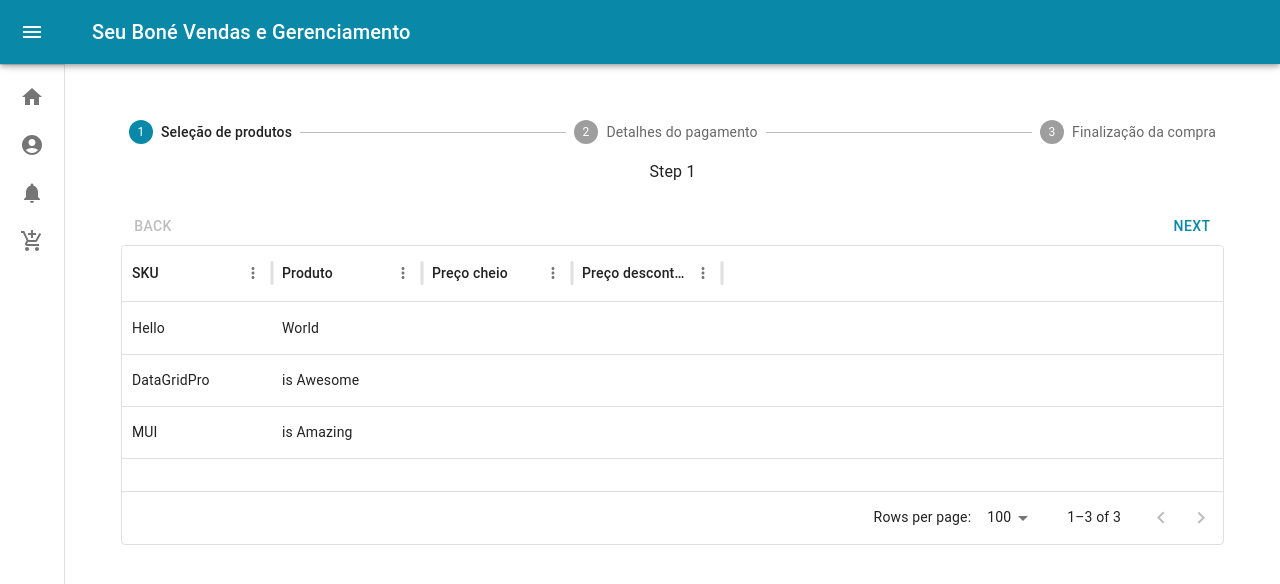
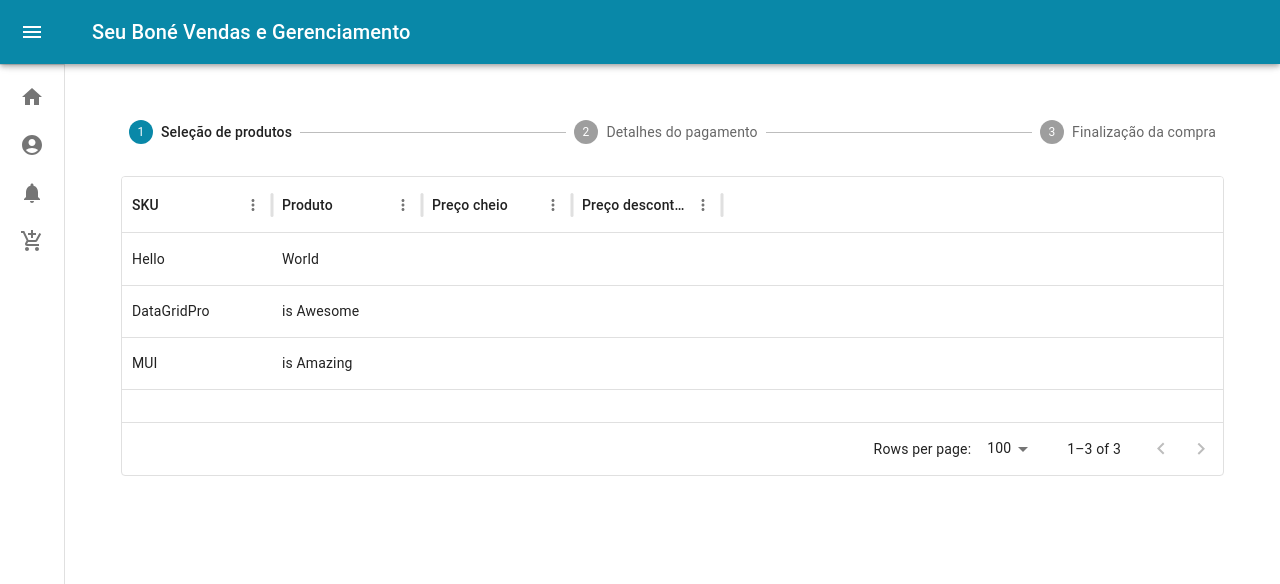
Before and after one commit to marioxaxa/Case-tech, a React (Vite) app in the folder client/: page /newsale in a window 1280 px wide. Shown: the top 584 px of the page. Built offline with nearby package versions, Linux system fonts and the light colour scheme.

Commit message:
feat: mudança do layout do stepper

```diff
--- a/client/src/components/HorizontalStepper.tsx
+++ b/client/src/components/HorizontalStepper.tsx
@@ -3,73 +3,23 @@ import Box from '@mui/material/Box';
 import Stepper from '@mui/material/Stepper';
 import Step from '@mui/material/Step';
 import StepLabel from '@mui/material/StepLabel';
-import Button from '@mui/material/Button';
-import Typography from '@mui/material/Typography';
 
 const steps = ['Seleção de produtos', 'Detalhes do pagamento', 'Finalização da compra'];
 
-export default function HorizontalStepper() {
-  const [activeStep, setActiveStep] = React.useState(0);
-  const [skipped, setSkipped] = React.useState(new Set<number>());
+type Props = {
+  currentStep : number
+};
 
-  const isStepOptional = (step: number) => {
-    return false;
-  };
-
-  const isStepSkipped = (step: number) => {
-    return skipped.has(step);
-  };
-
-  const handleNext = () => {
-    let newSkipped = skipped;
-    if (isStepSkipped(activeStep)) {
-      newSkipped = new Set(newSkipped.values());
-      newSkipped.delete(activeStep);
-    }
-
-    setActiveStep((prevActiveStep) => prevActiveStep + 1);
-    setSkipped(newSkipped);
-  };
-
-  const handleBack = () => {
-    setActiveStep((prevActiveStep) => prevActiveStep - 1);
-  };
-
-  const handleSkip = () => {
-    if (!isStepOptional(activeStep)) {
-      // You probably want to guard against something like this,
-      // it should never occur unless someone's actively trying to break something.
-      throw new Error("You can't skip a step that isn't optional.");
-    }
-
-    setActiveStep((prevActiveStep) => prevActiveStep + 1);
-    setSkipped((prevSkipped) => {
-      const newSkipped = new Set(prevSkipped.values());
-      newSkipped.add(activeStep);
-      return newSkipped;
-    });
-  };
-
-  const handleReset = () => {
-    setActiveStep(0);
-  };
+export default function HorizontalStepper({currentStep}: Props) {
 
   return (
-    <Box sx={{ width: '100%' }}>
-      <Stepper activeStep={activeStep}>
-        {steps.map((label, index) => {
+    <Box sx={{ width: '100%', pb: 4 }}>
+      <Stepper activeStep={currentStep}>
+        {steps.map((label) => {
           const stepProps: { completed?: boolean } = {};
           const labelProps: {
             optional?: React.ReactNode;
           } = {};
-          if (isStepOptional(index)) {
-            labelProps.optional = (
-              <Typography variant="caption">Optional</Typography>
-            );
-          }
-          if (isStepSkipped(index)) {
-            stepProps.completed = false;
-          }
           return (
             <Step key={label} {...stepProps}>
               <StepLabel {...labelProps}>{label}</StepLabel>
@@ -77,40 +27,7 @@ export default function HorizontalStepper() {
           );
         })}
       </Stepper>
-      {activeStep === steps.length ? (
-        <React.Fragment>
-          <Typography sx={{ mt: 2, mb: 1 }}>
-            All steps completed - you&apos;re finished
-          </Typography>
-          <Box sx={{ display: 'flex', flexDirection: 'row', pt: 2 }}>
-            <Box sx={{ flex: '1 1 auto' }} />
-            <Button onClick={handleReset}>Reset</Button>
-          </Box>
-        </React.Fragment>
-      ) : (
-        <React.Fragment>
-          <Typography sx={{ mt: 2, mb: 1 }}>Step {activeStep + 1}</Typography>
-          <Box sx={{ display: 'flex', flexDirection: 'row', pt: 2 }}>
-            <Button
-              color="inherit"
-              disabled={activeStep === 0}
-              onClick={handleBack}
-              sx={{ mr: 1 }}
-            >
-              Back
-            </Button>
-            <Box sx={{ flex: '1 1 auto' }} />
-            {isStepOptional(activeStep) && (
-              <Button color="inherit" onClick={handleSkip} sx={{ mr: 1 }}>
-                Skip
-              </Button>
-            )}
-            <Button onClick={handleNext}>
-              {activeStep === steps.length - 1 ? 'Finish' : 'Next'}
-            </Button>
-          </Box>
-        </React.Fragment>
-      )}
+
     </Box>
   );
 }
```
Also changed, not shown: client/src/components/StepperButtons.tsx (added, +53 -0 lines).
